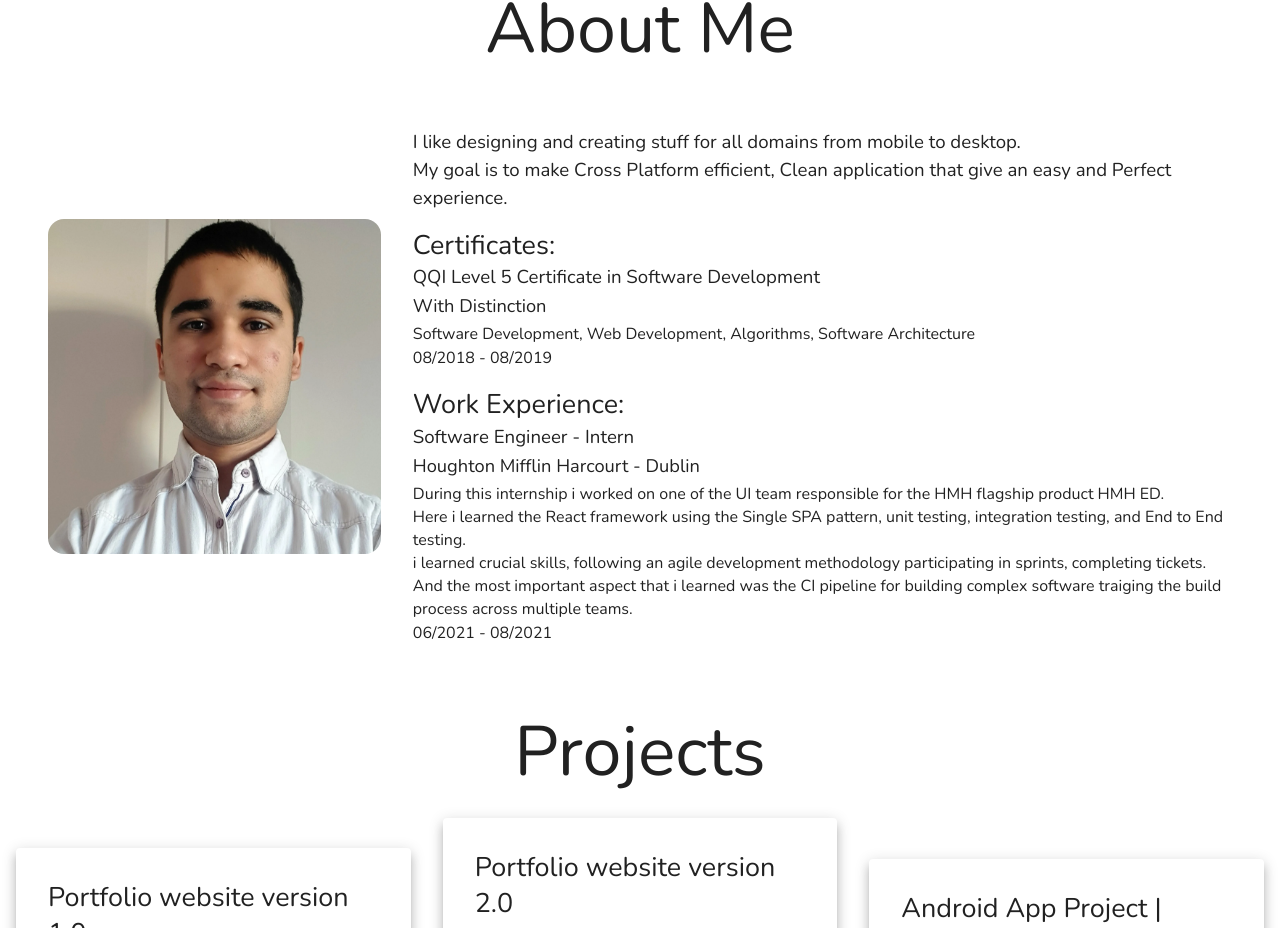
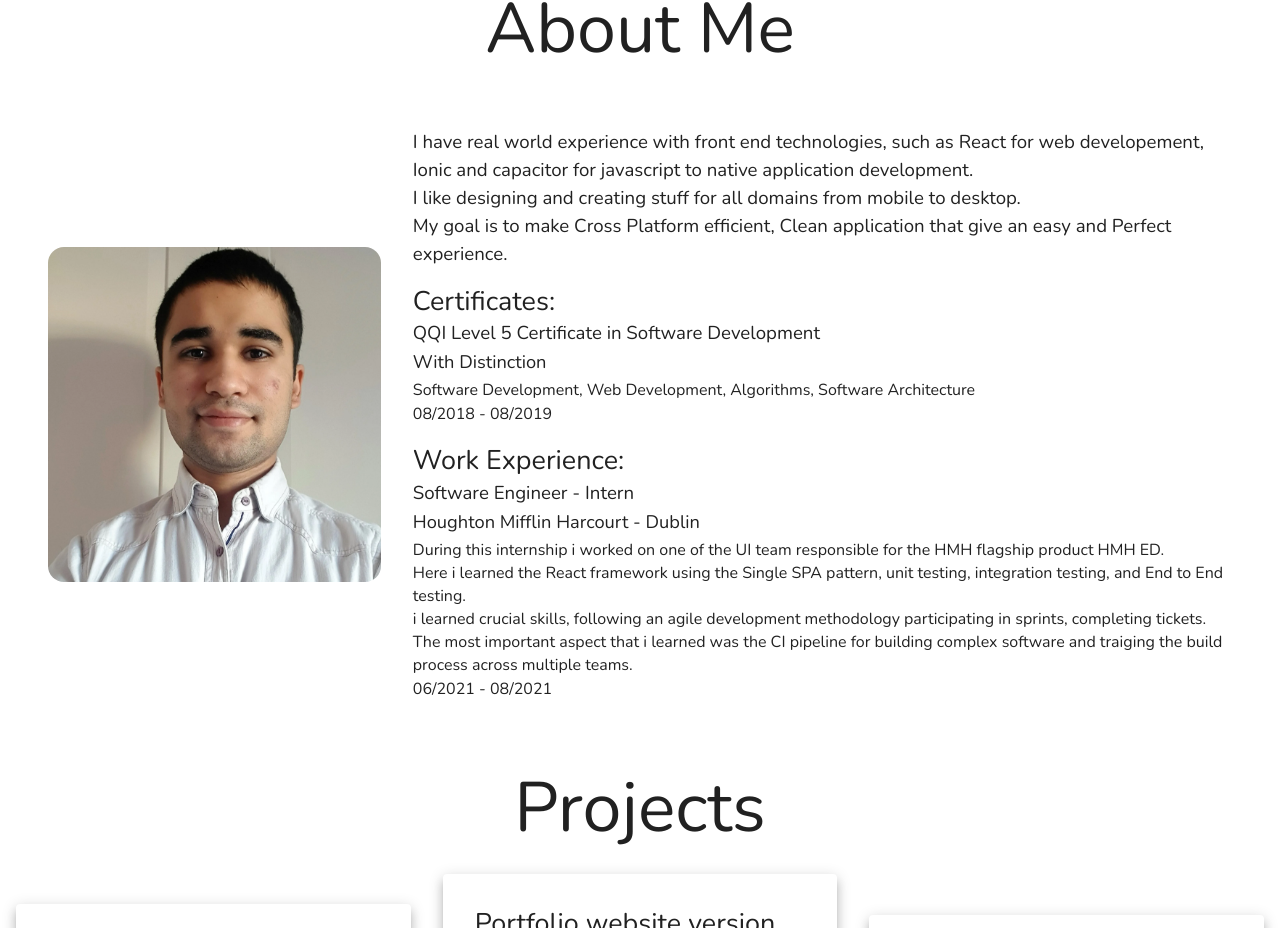
Before and after one commit to arshad-shah/Portfolio-v2, a React (Create React App) app: page / in a window 1280 px wide. Shown: the part 893-1821 px from the top of the page. Built offline with nearby package versions, Linux system fonts and the light colour scheme.

Commit message:
updated text and corrected the typos

```diff
--- a/src/pages/Aboutme.js
+++ b/src/pages/Aboutme.js
@@ -23,6 +23,10 @@ export default function Aboutme() {
         </div>
         <div className={classes.aboutMeDesc}>
           <Typography variant="body1">
+            I have real world experience with front end technologies, such as
+            React for web developement, Ionic and capacitor for javascript to
+            native application development.
+            <br />
             I like designing and creating stuff for all domains from mobile to
             desktop.
             <br />
@@ -59,10 +63,10 @@ export default function Aboutme() {
               Here i learned the React framework using the Single SPA pattern,
               unit testing, integration testing, and End to End testing.
               <br />i learned crucial skills, following an agile development
-              methodology participating in sprints, completing tickets. And the
-              most important aspect that i learned was the CI pipeline for
-              building complex software traiging the build process across
-              multiple teams.
+              methodology participating in sprints, completing tickets. The most
+              important aspect that i learned was the CI pipeline for building
+              complex software and traiging the build process across multiple
+              teams.
             </Typography>
             <Typography variant="subtitle2">06/2021 - 08/2021</Typography>
           </Typography>
```
Also changed, not shown: 1 other file (tests, documents, lock files or other folders).
